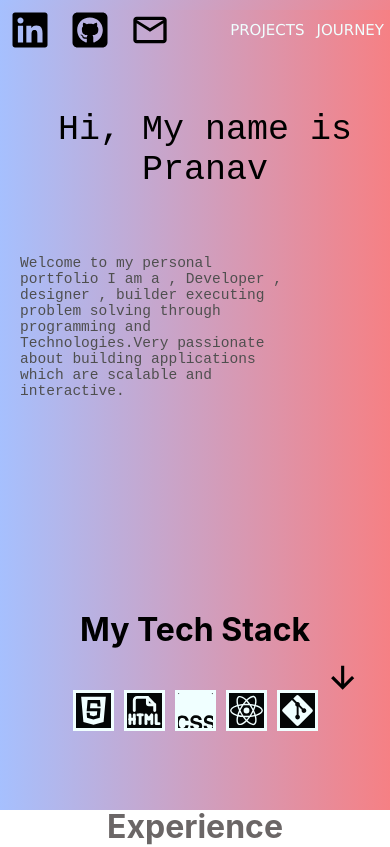
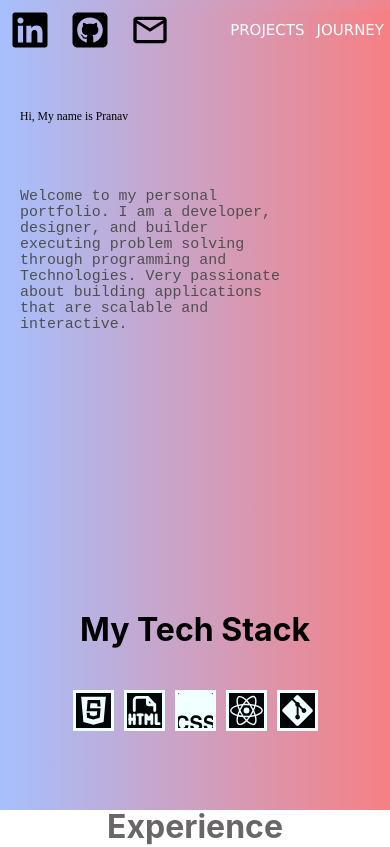
Before and after one commit to PranavJSX/React_folio, a React (Create React App) app: page / in a window 390 px wide. Shown: the top 847 px of the page. Built offline with nearby package versions, Linux system fonts and the light colour scheme; a web font is replaced by a local one.

Commit message:
creating new responsive elements.

```diff
--- a/src/Home_page_components/Bottom/Footer.css
+++ b/src/Home_page_components/Bottom/Footer.css
@@ -31,16 +31,28 @@
   border: none;
   right: 400px;
   bottom: 50px;
-  color: rgb(4, 30, 13);
-  scale: 2.0;
+  color: rgb(0, 0, 0);
+  scale: 3;
   background-color: inherit;
   max-width: fit-content;
+  animation: bounce 2s linear infinite;
 
+}
+
+@keyframes bounce {
+  0%{
+    transform: translateY(0);
+  }
+  25%{
+    transform: translateY(-5px);
+  }
 }
 
 .jump_to_top_button:hover{
   cursor: pointer;
   text-decoration: underline;
+  transform: translateY(-8px);
+  animation: none;
 
 }
 
--- a/src/Home_page_components/Middle/Basic_info.css
+++ b/src/Home_page_components/Middle/Basic_info.css
@@ -30,7 +30,7 @@ span{
 #info_para{
     text-align: left;
     font-family:monospace;
-    font-size: calc(13px + 0.4vw);
+    font-size: calc(13px + .5vw);
     width: 70%;
     padding-top: 50px;
     margin-left: 20px;
@@ -45,11 +45,18 @@ span{
 .hi_text{
     align-self: flex-start;
     margin-left: 20px;
-    font-size: 35px;
+    font-size: 3vw;
     font-family: monospace;
     color: rgb(0, 0, 0);
     margin-top: 50px;
 }
+
+.satisfy-regular {
+    font-family: "Satisfy", cursive;
+    font-weight: 400;
+    font-style: normal;
+  }
+
 
 #my_image_div{
     transform: scale(80%);
--- a/src/Home_page_components/Middle/Basic_info.jsx
+++ b/src/Home_page_components/Middle/Basic_info.jsx
@@ -6,8 +6,7 @@ import './Basic_info.css'
 export const Basic_info = () => {
 
   let intro = `Hi, My name is Pranav `;
-    let info_string = `Welcome to my personal portfolio I am a , Developer , designer , builder executing problem solving through programming and
-Technologies.Very passionate about building applications which are scalable and interactive.`
+    let info_string = `Welcome to my personal portfolio. I am a developer, designer, and builder executing problem solving through programming and Technologies. Very passionate about building applications that are scalable and interactive.`
     // const [current_text , setcurrent_text] = useState('')
     // const [current_index,setcurrent_index] = useState(0)
     // let delay = 15;
@@ -25,7 +24,7 @@ Technologies.Very passionate about building applications which are scalable and
     <>
     <div className='overall_info_div'>
         <div className='info_div'>
-        <span className='hi_text'>{intro}</span>
+        <span className='hi_text satisfy-regular'>{intro}</span>
           <span >{<p id='info_para'>{info_string}</p>}</span></div>
 
         <div id='my_image_div2'></div>
--- a/src/Home_page_components/Middle/My_journey.css
+++ b/src/Home_page_components/Middle/My_journey.css
@@ -41,4 +41,5 @@
 .down_arrow_div{
     position: absolute;
     right: 35px;
+    opacity: 0;
 }
--- a/src/Home_page_components/Middle/My_journey.jsx
+++ b/src/Home_page_components/Middle/My_journey.jsx
@@ -29,7 +29,8 @@ export const My_journey = () => {
         <div className='icons_printer'><Flexbox_prints arr={myicons} flexboxstyle='row'
         data_type='data_objects'
         />
-        <div className='down_arrow_div'><Scroll_to_button jump_to_id = 'experience_header'/></div></div>
+        {/* <div className='down_arrow_div'><Scroll_to_button jump_to_id = 'experience_header'/></div> */}
+        </div>
         <Fade className='top_fade'
         cascade damping={1.1} delay={150}
         >
--- a/src/Home_page_components/Middle/Projects.jsx
+++ b/src/Home_page_components/Middle/Projects.jsx
@@ -5,7 +5,7 @@ import './Projects.css'
 export const Projects = () => {
 
 
-    const projects_obj_arr=[{title:'Imaging Storage and Location',
+    const projects_obj_arr=[{title:'Image Storage and Location',
         details:`A complete MERN stack app which allows user to login/signup as per requirement and securely allows
         them to store their personal images with location with complete map support(user can open google maps and mark
         the location of the image which is stored in very secure Mongo DB.)`,
```
